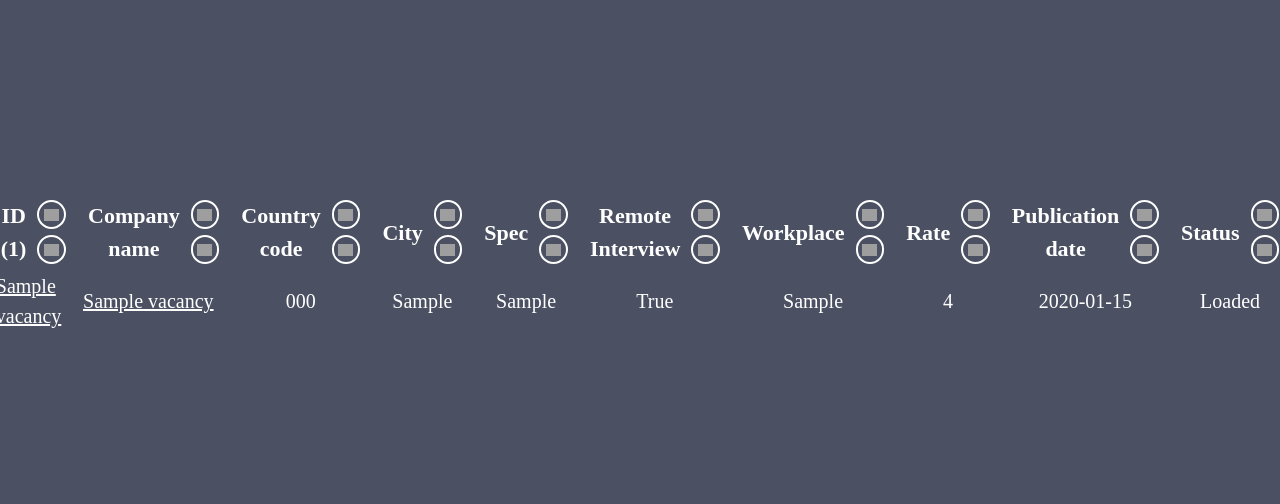
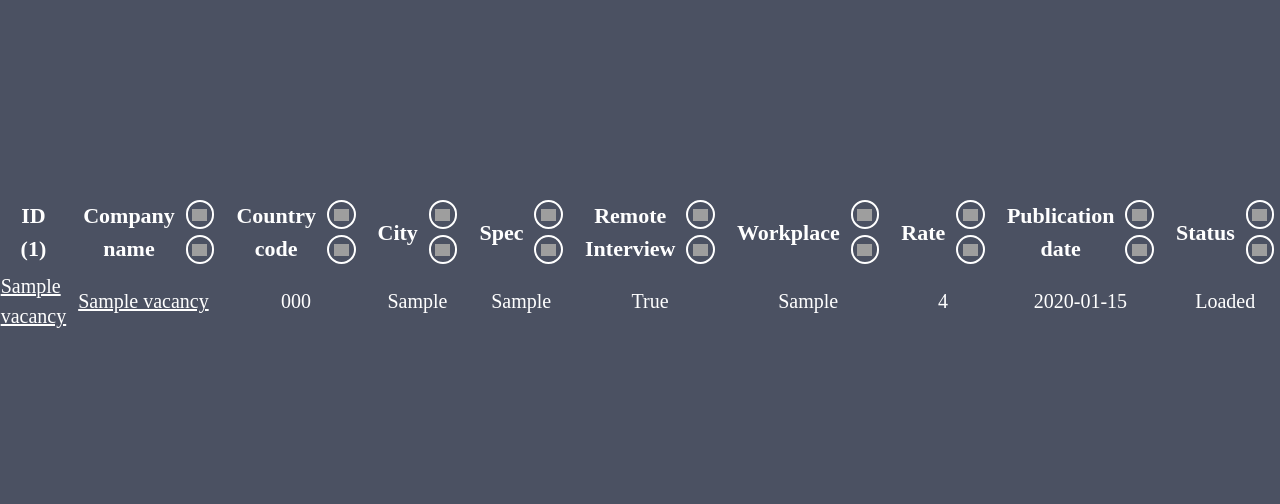
Before and after one commit to ArchiKeV/jjit, a FastAPI app: page /vacancy_list?sort_asc=company_name in a window 1280 px wide. Shown: the part 136-640 px from the top of the page. Run offline with FastAPI, Linux system fonts and the light colour scheme; tables that the repository leaves empty hold one stand-in row (values such as "Sample post"); grey boxes are pictures that could not be loaded.

Commit message:
fix: Delete useless sort in ID column

```diff
--- a/templates/vacancy_list.html
+++ b/templates/vacancy_list.html
@@ -22,10 +22,6 @@
         <th class="table__th">
           <div class="th-wrapper">
             <p>ID ({{ vac_len }})</p>
-            <div class="sort-buttons-wrapper">
-              <a class="button button_sort button_down" href="{{ulr_for_sort}}sort_asc=title" title="sort by asc"></a>
-              <a class="button button_sort button_up" href="{{ulr_for_sort}}sort_desc=title" title="sort by desc"></a>
-            </div>
           </div>
         </th>
         <th class="table__th">
```
